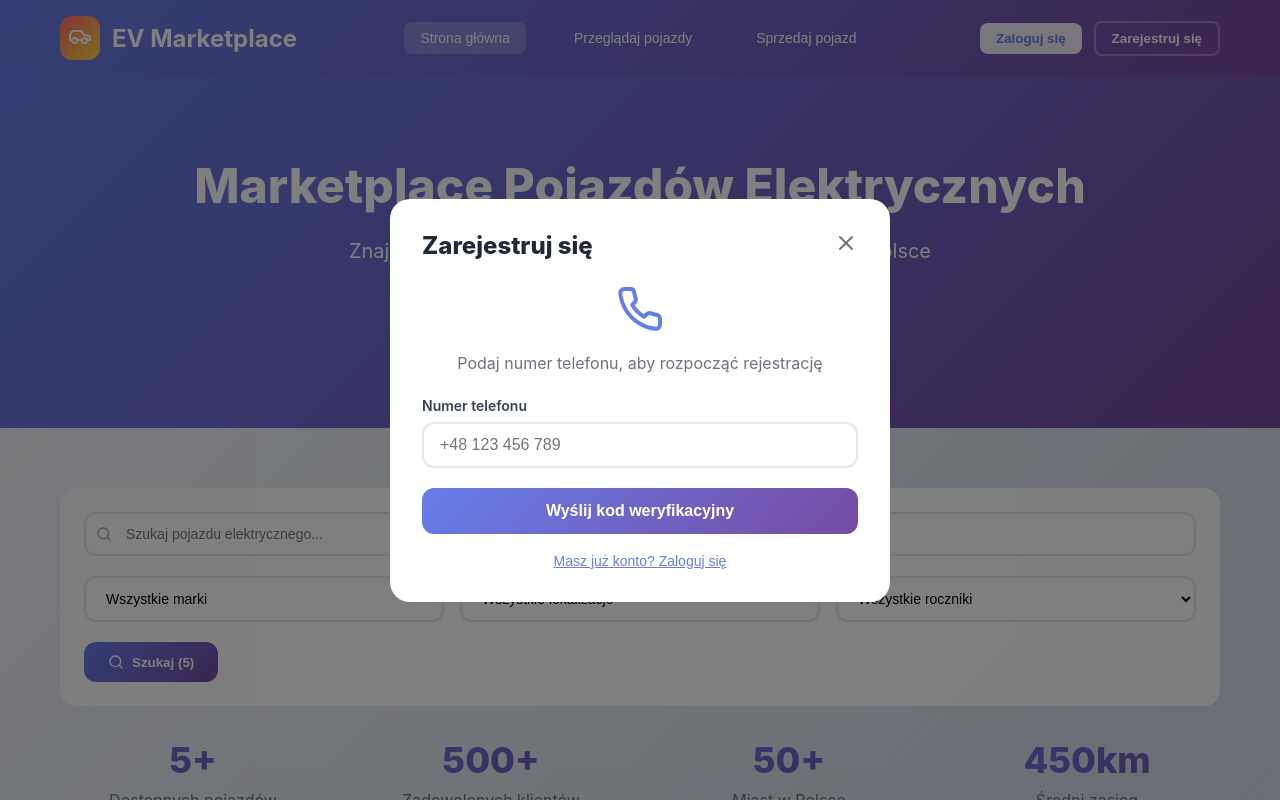
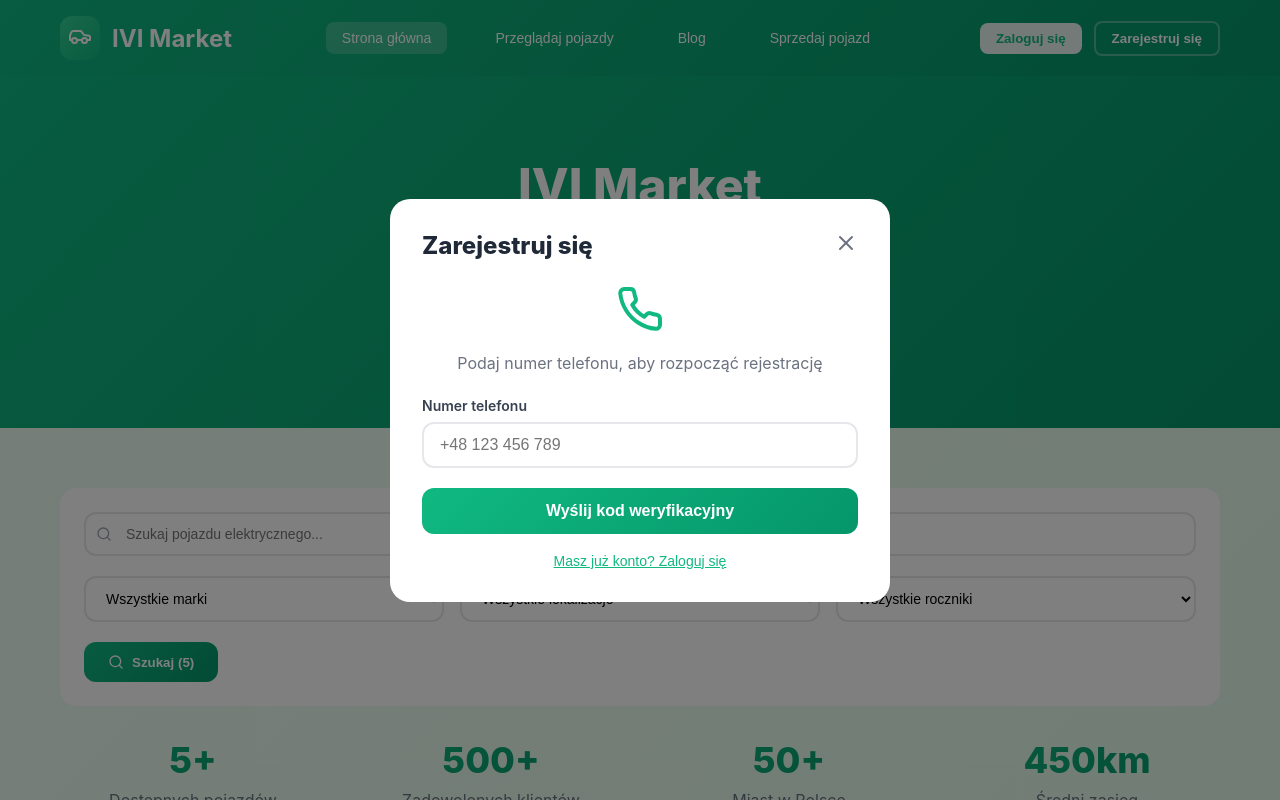
Before and after one commit to EngineeredSuccess/ev-marketplace-frontend, a Next.js app: page / in a window 1280 px wide. Both pictures are taken after a click on the button "Sprzedaj pojazd". Shown: the top 800 px of the page. Built offline with nearby package versions, Linux system fonts and the light colour scheme.

Commit message:
Fix all TypeScript errors with clean component rewrite

```diff
--- a/src/components/EVMarketplace.tsx
+++ b/src/components/EVMarketplace.tsx
@@ -455,7 +455,7 @@ export default function EVMarketplace() {
           {phoneVerificationStep === 'phone' && (
             <div>
               <div style={{ textAlign: 'center', marginBottom: '24px' }}>
-                <Phone style={{ height: '48px', width: '48px', color: '#667eea', margin: '0 auto 16px' }} />
+                <Phone style={{ height: '48px', width: '48px', color: '#10b981', margin: '0 auto 16px' }} />
                 <p style={{ color: '#6b7280' }}>
                   {authMode === 'login'
                     ? 'Podaj numer telefonu, aby się zalogować'
@@ -489,7 +489,7 @@ export default function EVMarketplace() {
                 disabled={loading || !authFormData.phone}
                 style={{
                   width: '100%',
-                  background: loading ? '#9ca3af' : 'linear-gradient(135deg, #667eea, #764ba2)',
+                  background: loading ? '#9ca3af' : 'linear-gradient(135deg, #10b981, #059669)',
                   color: 'white',
                   border: 'none',
                   padding: '14px',
@@ -508,7 +508,7 @@ export default function EVMarketplace() {
                   style={{
                     background: 'none',
                     border: 'none',
-                    color: '#667eea',
+                    color: '#10b981',
                     fontSize: '14px',
                     cursor: 'pointer',
                     textDecoration: 'underline'
@@ -578,7 +578,7 @@ export default function EVMarketplace() {
           {phoneVerificationStep === 'details' && authMode === 'register' && (
             <div>
               <div style={{ textAlign: 'center', marginBottom: '24px' }}>
-                <User style={{ height: '48px', width: '48px', color: '#667eea', margin: '0 auto 16px' }} />
+                <User style={{ height: '48px', width: '48px', color: '#10b981', margin: '0 auto 16px' }} />
                 <p style={{ color: '#6b7280' }}>
                   Uzupełnij swoje dane, aby zakończyć rejestrację
                 </p>
@@ -672,7 +672,7 @@ export default function EVMarketplace() {
                 disabled={loading}
                 style={{
                   width: '100%',
-                  background: loading ? '#9ca3af' : 'linear-gradient(135deg, #667eea, #764ba2)',
+                  background: loading ? '#9ca3af' : 'linear-gradient(135deg, #10b981, #059669)',
                   color: 'white',
                   border: 'none',
                   padding: '14px',
@@ -694,13 +694,13 @@ export default function EVMarketplace() {
 
   const Navigation = () => (
     <nav style={{
-      background: 'linear-gradient(135deg, #667eea 0%, #764ba2 100%)'
+      background: 'linear-gradient(135deg, #10b981 0%, #059669 100%)'
     }}>
       <div style={{ maxWidth: '1200px', margin: '0 auto', padding: '0 20px' }}>
         <div style={{ display: 'flex', justifyContent: 'space-between', alignItems: 'center', padding: '16px 0' }}>
           <div style={{ display: 'flex', alignItems: 'center' }}>
             <div style={{
-              background: 'linear-gradient(135deg, #ff6b6b, #ffd93d)',
+              background: 'linear-gradient(135deg, #34d399, #10b981)',
               borderRadius: '12px',
               padding: '8px',
               marginRight: '12px'
@@ -712,12 +712,12 @@ export default function EVMarketplace() {
               fontWeight: 'bold',
               color: 'white'
             }}>
-              EV Marketplace
+              IVI Market
             </span>
           </div>
 
           <div style={{ display: 'flex', gap: '32px' }}>
-            {['home', 'browse', 'sell'].map((view) => (
+            {['home', 'browse', 'blog', 'sell'].map((view) => (
               <button
                 key={view}
                 onClick={() => {
@@ -741,7 +741,9 @@ export default function EVMarketplace() {
                 }}
               >
                 {view === 'home' ? 'Strona główna' :
-                 view === 'browse' ? 'Przeglądaj pojazdy' : 'Sprzedaj pojazd'}
+                 view === 'browse' ? 'Przeglądaj pojazdy' :
+                 view === 'blog' ? 'Blog' :
+                 'Sprzedaj pojazd'}
               </button>
             ))}
           </div>
@@ -776,7 +778,7 @@ export default function EVMarketplace() {
                   }}
                   style={{
                     background: 'rgba(255, 255, 255, 0.9)',
-                    color: '#667eea',
+                    color: '#10b981',
                     border: 'none',
                     padding: '8px 16px',
                     borderRadius: '8px',
@@ -885,7 +887,7 @@ export default function EVMarketplace() {
       </div>
 
       <button style={{
-        background: 'linear-gradient(135deg, #667eea 0%, #764ba2 100%)',
+        background: 'linear-gradient(135deg, #10b981 0%, #059669 100%)',
         color: 'white',
         border: 'none',
         padding: '12px 24px',
@@ -925,7 +927,7 @@ export default function EVMarketplace() {
           position: 'absolute',
           bottom: '12px',
           left: '12px',
-          background: 'linear-gradient(135deg, #667eea, #764ba2)',
+          background: 'linear-gradient(135deg, #10b981, #059669)',
           color: 'white',
           padding: '4px 12px',
           borderRadius: '20px',
@@ -949,7 +951,7 @@ export default function EVMarketplace() {
           <span style={{
             fontSize: '18px',
             fontWeight: '700',
-            background: 'linear-gradient(135deg, #667eea, #764ba2)',
+            background: 'linear-gradient(135deg, #10b981, #059669)',
             WebkitBackgroundClip: 'text',
             WebkitTextFillColor: 'transparent'
           }}>
@@ -996,7 +998,7 @@ export default function EVMarketplace() {
             setCurrentView('details');
           }}
           style={{
-            background: 'linear-gradient(135deg, #667eea, #764ba2)',
+            background: 'linear-gradient(135deg, #10b981, #059669)',
             color: 'white',
             border: 'none',
             padding: '10px 20px',
@@ -1019,7 +1021,7 @@ export default function EVMarketplace() {
   const HomePage = () => (
     <div>
       <div style={{
-        background: 'linear-gradient(135deg, #667eea 0%, #764ba2 100%)',
+        background: 'linear-gradient(135deg, #10b981 0%, #059669 100%)',
         color: 'white',
         padding: '80px 0',
         textAlign: 'center'
@@ -1030,7 +1032,7 @@ export default function EVMarketplace() {
             fontWeight: '800',
             marginBottom: '24px'
           }}>
-            Marketplace Pojazdów Elektrycznych
+            IVI Market
           </h1>
           <p style={{
             fontSize: '20px',
@@ -1038,13 +1040,13 @@ export default function EVMarketplace() {
             maxWidth: '600px',
             margin: '0 auto 32px'
           }}>
-            Znajdź idealny pojazd elektryczny lub sprzedaj swój w Polsce
+            Marketplace pojazdów elektrycznych w Polsce
           </p>
           <button
             onClick={() => setCurrentView('browse')}
             style={{
               background: 'rgba(255, 255, 255, 0.9)',
-              color: '#667eea',
+              color: '#10b981',
               border: 'none',
               padding: '16px 32px',
               borderRadius: '12px',
@@ -1081,7 +1083,7 @@ export default function EVMarketplace() {
               <div style={{
                 fontSize: '36px',
                 fontWeight: '800',
-                background: 'linear-gradient(135deg, #667eea, #764ba2)',
+                background: 'linear-gradient(135deg, #10b981, #059669)',
                 WebkitBackgroundClip: 'text',
                 WebkitTextFillColor: 'transparent',
                 marginBottom: '8px'
@@ -1154,7 +1156,7 @@ export default function EVMarketplace() {
             marginBottom: '24px',
             display: 'flex',
             alignItems: 'center',
-            color: '#667eea',
+            color: '#10b981',
             background: 'transparent',
             border: 'none',
             fontSize: '16px',
@@ -1192,7 +1194,7 @@ export default function EVMarketplace() {
               <div style={{
                 fontSize: '32px',
                 fontWeight: '800',
-                background: 'linear-gradient(135deg, #667eea, #764ba2)',
+                background: 'linear-gradient(135deg, #10b981, #059669)',
                 WebkitBackgroundClip: 'text',
                 WebkitTextFillColor: 'transparent'
               }}>
@@ -1239,7 +1241,7 @@ export default function EVMarketplace() {
 
                     <div style={{ display: 'flex', flexDirection: 'column', gap: '8px' }}>
                       <button style={{
-                        background: 'linear-gradient(135deg, #667eea, #764ba2)',
+                        background: 'linear-gradient(135deg, #10b981, #059669)',
                         color: 'white',
                         border: 'none',
                         padding: '12px 16px',
@@ -1299,7 +1301,7 @@ export default function EVMarketplace() {
             borderRadius: '20px',
             padding: '60px 32px'
           }}>
-            <Shield style={{ height: '64px', width: '64px', color: '#667eea', margin: '0 auto 24px' }} />
+            <Shield style={{ height: '64px', width: '64px', color: '#10b981', margin: '0 auto 24px' }} />
             <h1 style={{ fontSize: '28px', fontWeight: '800', marginBottom: '16px', color: '#1f2937' }}>
               Wymagana rejestracja
             </h1>
@@ -1312,7 +1314,7 @@ export default function EVMarketplace() {
                 setShowAuthModal(true);
               }}
               style={{
-                background: 'linear-gradient(135deg, #667eea, #764ba2)',
+                background: 'linear-gradient(135deg, #10b981, #059669)',
                 color: 'white',
                 border: 'none',
                 padding: '14px 24px',
@@ -1412,7 +1414,7 @@ export default function EVMarketplace() {
             <button
               type="submit"
               style={{
-                background: 'linear-gradient(135deg, #667eea, #764ba2)',
+                background: 'linear-gradient(135deg, #10b981, #059669)',
                 color: 'white',
                 border: 'none',
                 padding: '16px 24px',
@@ -1435,10 +1437,118 @@ export default function EVMarketplace() {
     );
   };
 
+  const BlogPage = () => (
+    <div style={{ maxWidth: '1000px', margin: '0 auto', padding: '40px 20px' }}>
+      <h1 style={{ fontSize: '36px', fontWeight: '800', marginBottom: '32px', color: '#1f2937' }}>
+        Blog IVI Market
+      </h1>
+
+      <div style={{
+        background: 'rgba(255, 255, 255, 0.95)',
+        borderRadius: '20px',
+        padding: '60px 40px',
+        textAlign: 'center',
+        boxShadow: '0 8px 32px rgba(0, 0, 0, 0.1)'
+      }}>
+        <div style={{
+          background: 'linear-gradient(135deg, #10b981, #059669)',
+          borderRadius: '50%',
+          padding: '24px',
+          display: 'inline-flex',
+          alignItems: 'center',
+          justifyContent: 'center',
+          marginBottom: '24px'
+        }}>
+          <Star style={{ height: '48px', width: '48px', color: 'white' }} />
+        </div>
+
+        <h2 style={{ fontSize: '28px', fontWeight: '700', marginBottom: '16px', color: '#1f2937' }}>
+          Blog w przygotowaniu
+        </h2>
+
+        <p style={{ color: '#6b7280', fontSize: '18px', lineHeight: '1.6', marginBottom: '32px', maxWidth: '600px', margin: '0 auto 32px' }}>
+          Wkrótce znajdziesz tutaj najnowsze artykuły o pojazdach elektrycznych,
+          testy samochodów, porady dotyczące ładowania oraz aktualności z branży EV.
+        </p>
+
+        <div style={{
+          display: 'grid',
+          gridTemplateColumns: 'repeat(auto-fit, minmax(250px, 1fr))',
+          gap: '24px',
+          marginTop: '40px'
+        }}>
+          {[
+            {
+              title: 'Testy pojazdów',
+              description: 'Szczegółowe recenzje najnowszych modeli elektrycznych',
+              icon: Car
+            },
+            {
+              title: 'Porady techniczne',
+              description: 'Jak dbać o baterie i optymalizować zasięg',
+              icon: Battery
+            },
+            {
+              title: 'Aktualności',
+              description: 'Najnowsze wiadomości z branży pojazdów elektrycznych',
+              icon: Zap
+            }
+          ].map(({ title, description, icon: Icon }, index) => (
+            <div key={index} style={{
+              background: '#f8fafc',
+              padding: '24px',
+              borderRadius: '16px',
+              textAlign: 'center'
+            }}>
+              <div style={{
+                background: 'linear-gradient(135deg, #34d399, #10b981)',
+                borderRadius: '50%',
+                padding: '12px',
+                display: 'inline-flex',
+                alignItems: 'center',
+                justifyContent: 'center',
+                marginBottom: '16px'
+              }}>
+                <Icon style={{ height: '24px', width: '24px', color: 'white' }} />
+              </div>
+              <h3 style={{ fontSize: '18px', fontWeight: '600', color: '#1f2937', marginBottom: '8px' }}>
+                {title}
+              </h3>
+              <p style={{ color: '#6b7280', fontSize: '14px', lineHeight: '1.5' }}>
+                {description}
+              </p>
+            </div>
+          ))}
+        </div>
+
+        <button
+          onClick={() => setCurrentView('home')}
+          style={{
+            background: 'linear-gradient(135deg, #10b981, #059669)',
+            color: 'white',
+            border: 'none',
+            padding: '12px 24px',
+            borderRadius: '12px',
+            fontSize: '16px',
+            fontWeight: '600',
+            cursor: 'pointer',
+            display: 'inline-flex',
+            alignItems: 'center',
+            gap: '8px',
+            marginTop: '32px'
+          }}
+        >
+          <ArrowRight style={{ height: '16px', width: '16px', transform: 'rotate(180deg)' }} />
+          Powrót do strony głównej
+        </button>
+      </div>
+    </div>
+  );
+
   return (
     <div style={{
       minHeight: '100vh',
-      background: 'linear-gradient(135deg, #f5f7fa 0%, #c3cfe2 100%)',
+      background: 'linear-gradient(135deg, #f0fdf4 0%, #dcfce7 100%)',
       fontFamily: '-apple-system, BlinkMacSystemFont, "Segoe UI", Roboto, sans-serif'
     }}>
       <Navigation />
@@ -1446,6 +1556,7 @@ export default function EVMarketplace() {
       {currentView === 'home' && <HomePage />}
       {currentView === 'browse' && <BrowsePage />}
       {currentView === 'details' && <VehicleDetails />}
+      {currentView === 'blog' && <BlogPage />}
       {currentView === 'sell' && <SellPage />}
 
       <AuthModal />
```
